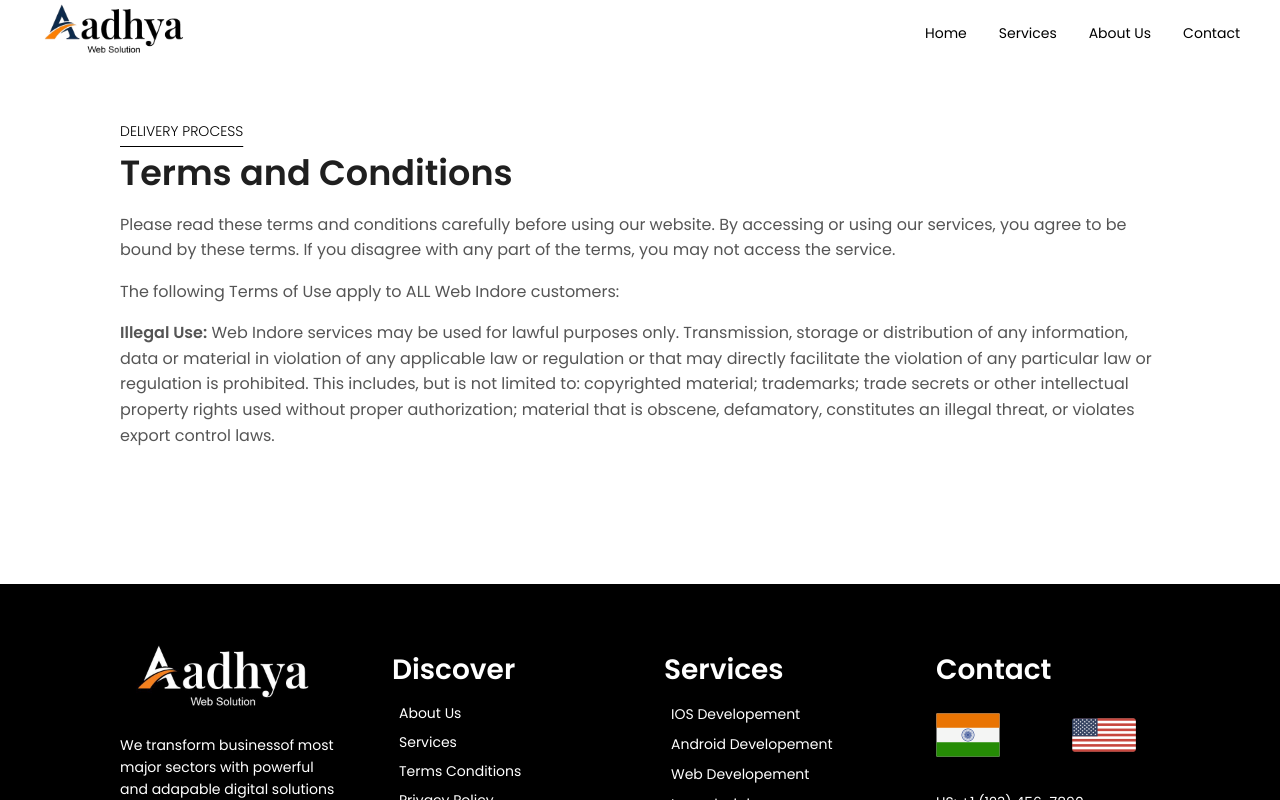
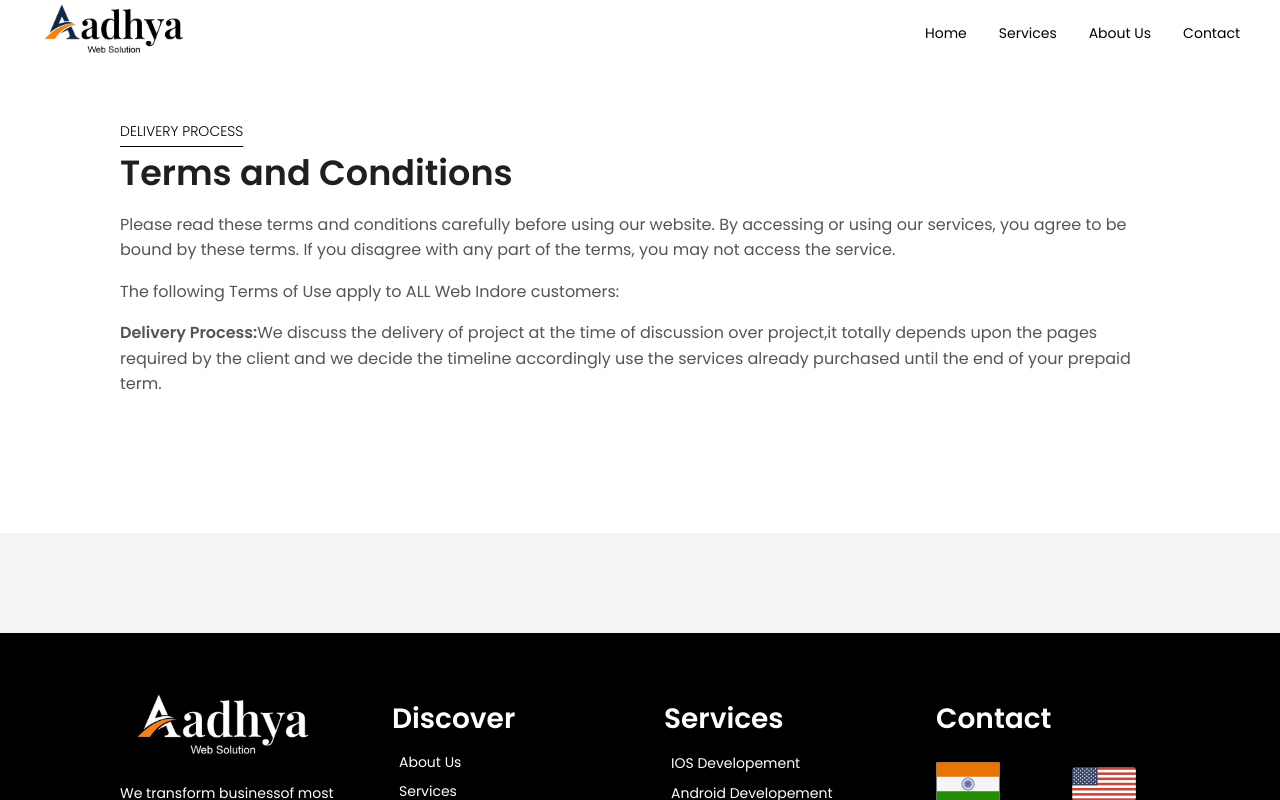
Before and after one commit to saiyashwanthsomavarapu/websolutions, a React (Vite) app: page /delivery_process in a window 1280 px wide. Shown: the top 800 px of the page. Built offline with nearby package versions, Linux system fonts and the light colour scheme; a web font is replaced by a local one.

Commit message:
latest commit

```diff
--- a/src/components/Layout/DeliveryProcess.tsx
+++ b/src/components/Layout/DeliveryProcess.tsx
@@ -14,6 +14,7 @@ const DeliveryProcess = () => {
                 overflow: 'hidden',
                 backgroundColor: '#fff',
                 padding: screen.lg || screen.md ? '120px' : '100px 50px',
+                marginBottom: '100px'
             }}
         >
             <Row gutter={[48, 48]} >
@@ -65,7 +66,9 @@ const DeliveryProcess = () => {
                             color: '#555',
                         }}
                     >
-                        <strong>Illegal Use:</strong> Web Indore services may be used for lawful purposes only. Transmission, storage or distribution of any information, data or material in violation of any applicable law or regulation or that may directly facilitate the violation of any particular law or regulation is prohibited. This includes, but is not limited to: copyrighted material; trademarks; trade secrets or other intellectual property rights used without proper authorization; material that is obscene, defamatory, constitutes an illegal threat, or violates export control laws.
+                        <strong>Delivery Process:</strong>
+                        We discuss the delivery of project at the time of discussion over project,it totally depends upon the pages required by the client and we decide the timeline accordingly
+                        use the services already purchased until the end of your prepaid term.
                     </Paragraph>
                 </Col>
             </Row>
--- a/src/components/Layout/Footer.tsx
+++ b/src/components/Layout/Footer.tsx
@@ -81,7 +81,7 @@ const FooterComponent = () => {
         {/* Middle columns for navigation */}
         <Col xs={24} md={24} lg={24}>
           <Row gutter={[48, 48]}>
-            <Col xs={12} sm={12} lg={6}>
+            <Col xs={24} md={12} lg={6}>
               <Image src={Logo} width={200} preview={false} />
               <Typography.Paragraph style={{ color: 'white', marginTop: '16px' }}>
                 We transform businessof most major sectors with powerful and adapable digital solutions that satisfy the needs of today and the future.
@@ -100,7 +100,7 @@ const FooterComponent = () => {
                 Book a call
               </Button>
             </Col>
-            <Col xs={12} sm={12} lg={6}>
+            <Col xs={24} md={12} lg={6}>
               <Title level={1} style={headingStyle}>Discover</Title>
               <Space direction="vertical" style={{ display: 'flex', flexDirection: 'column', marginBottom: '24px' }}>
                 <RouterLink to="/aboutus" style={{ ...linkStyle, color: 'white' }}>About Us</RouterLink>
@@ -111,7 +111,7 @@ const FooterComponent = () => {
                 <RouterLink to="/delivery_process" style={{ ...linkStyle, color: 'white' }}> Delivery Process </RouterLink>
               </Space>
             </Col>
-            <Col xs={12} sm={12} lg={6}>
+            <Col xs={24} md={12} lg={6}>
               <Title level={1} style={headingStyle}>Services</Title>
               <Space direction="vertical" style={{ display: 'flex', flexDirection: 'column', marginBottom: '24px' }}>
                 <Text style={{ ...linkStyle, color: 'white' }}>IOS Developement</Text>
@@ -120,7 +120,7 @@ const FooterComponent = () => {
                 <Text style={{ ...linkStyle, color: 'white' }}>Logo desiging</Text>
               </Space>
             </Col>
-            <Col xs={12} sm={12} lg={6}>
+            <Col xs={24} md={12} lg={6}>
               <Title level={1} style={headingStyle}>Contact</Title>
               <Row gutter={[48, 10]}>
                 <Col lg={12}>
```
